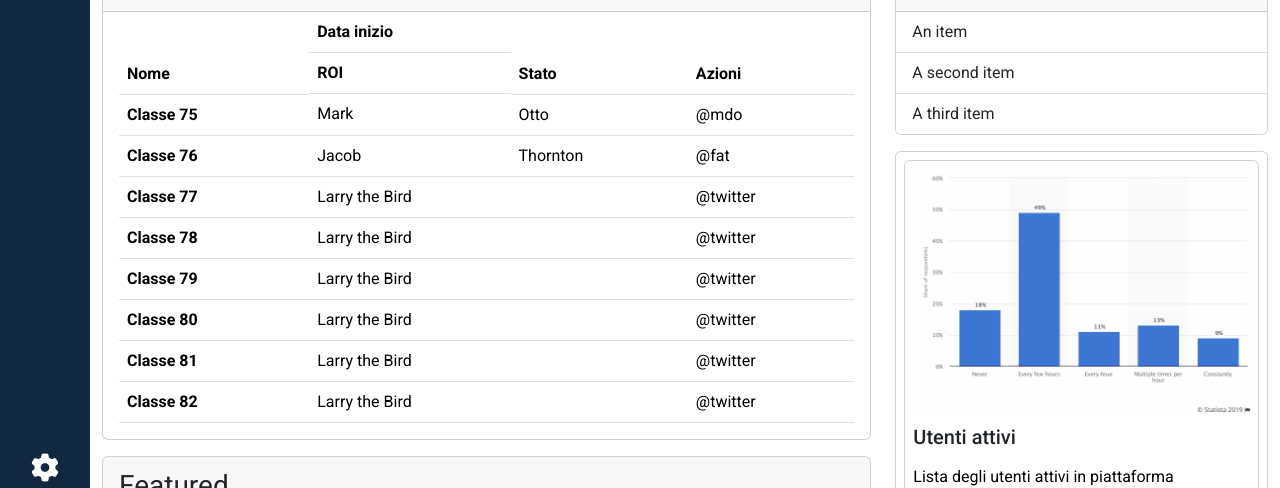
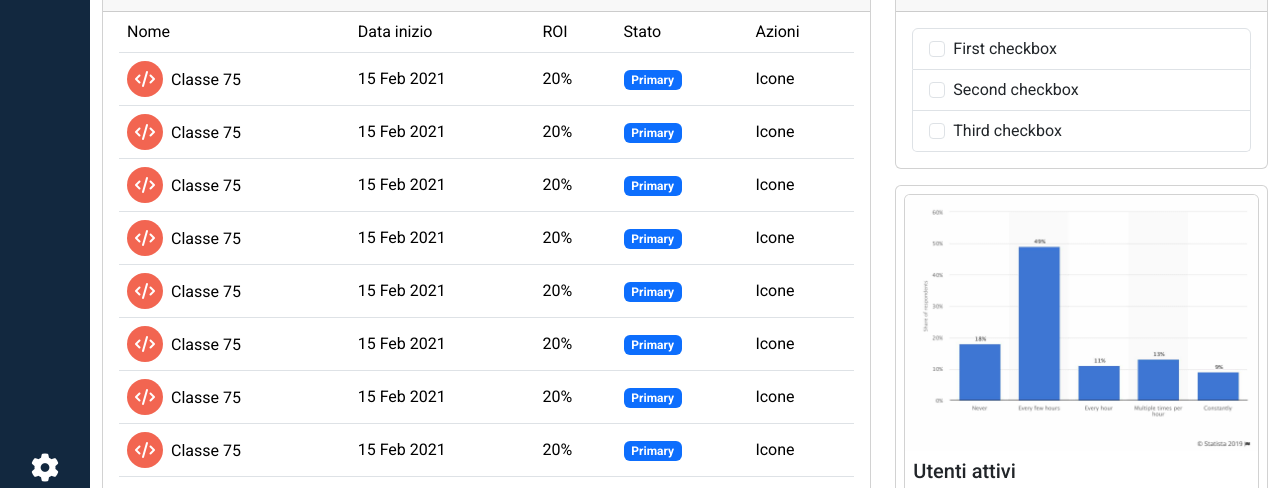
Before and after one commit to nicolocamassa/html-css-bootstrap-dashboard, a plain HTML site: page index.html in a window 1280 px wide. Shown: the part 294-782 px from the top of the page. Drawn offline with nearby package versions, Linux system fonts and the light colour scheme.

Commit message:
[UPDATE] added table data

```diff
--- a/css/style.css
+++ b/css/style.css
@@ -78,3 +78,9 @@ header{
     margin-top: 90px;
     margin-left: 90px;
 }
+
+.fa-code{
+    background-color: #f26551;
+    padding: 10px 8px;
+    border-radius: 100px;
+}
--- a/index.html
+++ b/index.html
@@ -116,58 +116,73 @@
                   </div>
                   <ul class="list-group list-group-flush list-unstyled">
                     <li class="px-3">
+
                       <table class="table">
                         <thead>
                           <tr>
-                            <th scope="col">Nome</th>
-                            <th scope="col" class="d-none d-lg-block">Data inizio</th>
-                            <th scope="col" class="d-none d-lg-block">ROI</th>
-                            <th scope="col">Stato</th>
-                            <th scope="col">Azioni</th>
+                            <td scope="col">Nome</td>
+                            <td scope="col" class="d-none d-lg-table-cell">Data inizio</td>
+                            <td scope="col" class="d-none d-lg-table-cell">ROI</td>
+                            <td scope="col">Stato</td>
+                            <td scope="col">Azioni</td>
                           </tr>
                         </thead>
-                        <tbody>
+                        <tbody class="align-middle">
                           <tr>
-                            <th scope="row">Classe 75</th>
-                            <td>Mark</td>
-                            <td>Otto</td>
-                            <td>@mdo</td>
+                            <td><i class="fas fa-code me-2 text-white"></i>Classe 75</td>
+                            <td class="d-none d-lg-table-cell">15 Feb 2021</th>
+                            <td class="d-none d-lg-table-cell">20%</td>
+                            <td><span class="badge text-bg-primary ">Primary</span></td>
+                            <td>Icone</td>
                           </tr>
                           <tr>
-                            <th scope="row">Classe 76</th>
-                            <td>Jacob</td>
-                            <td>Thornton</td>
-                            <td>@fat</td>
+                            <td><i class="fas fa-code me-2 text-white"></i>Classe 75</td>
+                            <td class="d-none d-lg-table-cell">15 Feb 2021</th>
+                            <td class="d-none d-lg-table-cell">20%</td>
+                            <td><span class="badge text-bg-primary ">Primary</span></td>
+                            <td>Icone</td>
                           </tr>
                           <tr>
-                            <th scope="row">Classe 77</th>
-                            <td colspan="2">Larry the Bird</td>
-                            <td>@twitter</td>
+                            <td><i class="fas fa-code me-2 text-white"></i>Classe 75</td>
+                            <td class="d-none d-lg-table-cell">15 Feb 2021</th>
+                            <td class="d-none d-lg-table-cell">20%</td>
+                            <td><span class="badge text-bg-primary ">Primary</span></td>
+                            <td>Icone</td>
                           </tr>
                           <tr>
-                            <th scope="row">Classe 78</th>
-                            <td colspan="2">Larry the Bird</td>
-                            <td>@twitter</td>
+                            <td><i class="fas fa-code me-2 text-white"></i>Classe 75</td>
+                            <td class="d-none d-lg-table-cell">15 Feb 2021</th>
+                            <td class="d-none d-lg-table-cell">20%</td>
+                            <td><span class="badge text-bg-primary ">Primary</span></td>
+                            <td>Icone</td>
                           </tr>
                           <tr>
-                            <th scope="row">Classe 79</th>
-                            <td colspan="2">Larry the Bird</td>
-                            <td>@twitter</td>
+                            <td><i class="fas fa-code me-2 text-white"></i>Classe 75</td>
+                            <td class="d-none d-lg-table-cell">15 Feb 2021</th>
+                            <td class="d-none d-lg-table-cell">20%</td>
+                            <td><span class="badge text-bg-primary ">Primary</span></td>
+                            <td>Icone</td>
                           </tr>
                           <tr>
-                            <th scope="row">Classe 80</th>
-                            <td colspan="2">Larry the Bird</td>
-                            <td>@twitter</td>
+                            <td><i class="fas fa-code me-2 text-white"></i>Classe 75</td>
+                            <td class="d-none d-lg-table-cell">15 Feb 2021</th>
+                            <td class="d-none d-lg-table-cell">20%</td>
+                            <td><span class="badge text-bg-primary ">Primary</span></td>
+                            <td>Icone</td>
                           </tr>
                           <tr>
-                            <th scope="row">Classe 81</th>
-                            <td colspan="2">Larry the Bird</td>
-                            <td>@twitter</td>
+                            <td><i class="fas fa-code me-2 text-white"></i>Classe 75</td>
+                            <td class="d-none d-lg-table-cell">15 Feb 2021</th>
+                            <td class="d-none d-lg-table-cell">20%</td>
+                            <td><span class="badge text-bg-primary ">Primary</span></td>
+                            <td>Icone</td>
                           </tr>
                           <tr>
-                            <th scope="row">Classe 82</th>
-                            <td colspan="2">Larry the Bird</td>
-                            <td>@twitter</td>
+                            <td><i class="fas fa-code me-2 text-white"></i>Classe 75</td>
+                            <td class="d-none d-lg-table-cell">15 Feb 2021</th>
+                            <td class="d-none d-lg-table-cell">20%</td>
+                            <td><span class="badge text-bg-primary ">Primary</span></td>
+                            <td>Icone</td>
                           </tr>
                         </tbody>
                       </table>
@@ -188,7 +203,7 @@
                             <button class="accordion-button collapsed" type="button" data-bs-toggle="collapse"
                               data-bs-target="#flush-collapseOne" aria-expanded="false"
                               aria-controls="flush-collapseOne">
-                              Accordion Item #1
+                              Come aggiungere un nuovo studente?
                             </button>
                           </h2>
                           <div id="flush-collapseOne" class="accordion-collapse collapse"
@@ -198,12 +213,13 @@
                               body.</div>
                           </div>
                         </div>
+                        <!-- PUSHAREEEEEEEEEEEEEEEEEEEEEEEEEEEEEEEEE -->
                         <div class="accordion-item">
                           <h2 class="accordion-header">
                             <button class="accordion-button collapsed" type="button" data-bs-toggle="collapse"
                               data-bs-target="#flush-collapseTwo" aria-expanded="false"
                               aria-controls="flush-collapseTwo">
-                              Accordion Item #2
+                              Come posso accedere alle informazioni del mio account?
                             </button>
                           </h2>
                           <div id="flush-collapseTwo" class="accordion-collapse collapse"
@@ -218,7 +234,7 @@
                             <button class="accordion-button collapsed" type="button" data-bs-toggle="collapse"
                               data-bs-target="#flush-collapseThree" aria-expanded="false"
                               aria-controls="flush-collapseThree">
-                              Accordion Item #3
+                              Posso usare questa dashboard da mobile?
                             </button>
                           </h2>
                           <div id="flush-collapseThree" class="accordion-collapse collapse"
@@ -244,10 +260,19 @@
                   <div class="card-header fs-3">
                     TODO
                   </div>
-                  <ul class="list-group list-group-flush">
-                    <li class="list-group-item">An item</li>
-                    <li class="list-group-item">A second item</li>
-                    <li class="list-group-item">A third item</li>
+                  <ul class="list-group p-3">
+                    <li class="list-group-item">
+                      <input class="form-check-input me-1" type="checkbox" value="" id="firstCheckbox">
+                      <label class="form-check-label" for="firstCheckbox">First checkbox</label>
+                    </li>
+                    <li class="list-group-item">
+                      <input class="form-check-input me-1" type="checkbox" value="" id="secondCheckbox">
+                      <label class="form-check-label" for="secondCheckbox">Second checkbox</label>
+                    </li>
+                    <li class="list-group-item">
+                      <input class="form-check-input me-1" type="checkbox" value="" id="thirdCheckbox">
+                      <label class="form-check-label" for="thirdCheckbox">Third checkbox</label>
+                    </li>
                   </ul>
                 </div>
 
```
